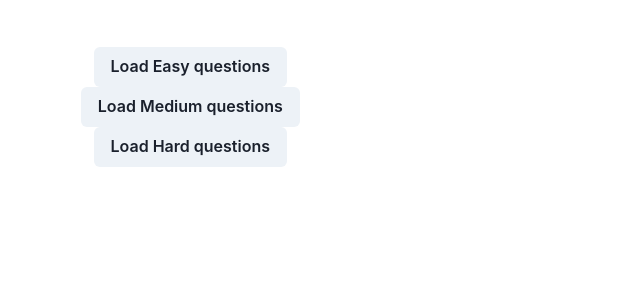
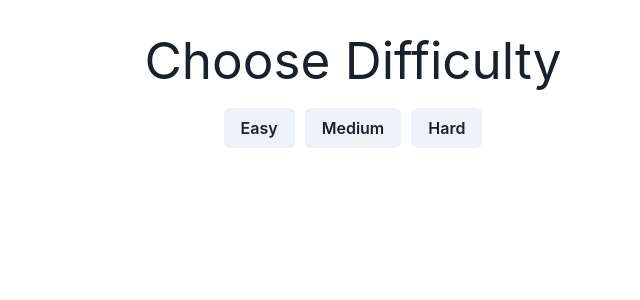
Before and after one commit to olnov/trivia, a React (Vite) app in the folder trivia_frontend/: page /game in a window 1280 px wide. Shown: the top 300 px of the page, without its empty margins (287-927 px from the left). Built offline with nearby package versions, Linux system fonts and the light colour scheme.

Commit message:
Add countdown music

```diff
--- a/trivia_frontend/src/pages/Game.jsx
+++ b/trivia_frontend/src/pages/Game.jsx
@@ -1,6 +1,7 @@
 import { Button } from "@chakra-ui/react";
 import { useEffect, useState } from "react";
 import { useNavigate } from "react-router-dom";
+
 const Game = () => {
   const navigate = useNavigate();
   const [error, setError] = useState(null);
@@ -12,11 +13,14 @@ const Game = () => {
   const [incorrectCount, setIncorrectCount] = useState(0); // Track incorrect answers
   const [quizFinished, setQuizFinished] = useState(false); // Track if the quiz has finished
   const [difficulty, setDifficulty] = useState("easy"); // Track difficulty
+  const [audioPlayed, setAudioPlayed] = useState(false); // Track if audio has played
+
   // Function to shuffle answers (correct and incorrect)
   const shuffleAnswers = (correctAnswer, incorrectAnswers) => {
     const allAnswers = [...incorrectAnswers, correctAnswer];
     return allAnswers.sort(() => Math.random() - 0.5);
   };
+
   const fetchQuestions = async (retryCount = 0, selectedDifficulty) => {
     try {
       const response = await fetch(
@@ -43,6 +47,7 @@ const Game = () => {
       console.error(err);
     }
   };
+
   // Timer for 45 seconds countdown
   useEffect(() => {
     if (questions.length > 0 && !quizFinished) {
@@ -55,18 +60,32 @@ const Game = () => {
           return prevTime - 1;
         });
       }, 1000);
+
       return () => clearInterval(countdown); // Clean up on unmount
     }
   }, [questions, quizFinished]);
+
+  // Play audio 15 seconds after the round starts
+  useEffect(() => {
+    if (!audioPlayed && time <= 30 && questions.length > 0) {
+      const audio = new Audio("countdown.mp3"); // Replace with your audio file URL or local file path
+      audio.play();
+      setAudioPlayed(true); // Ensure it plays only once
+    }
+  }, [time, audioPlayed, questions]);
+
   // Handle answer click and move to the next question
   const handleAnswerClick = (answer) => {
     if (quizFinished) return; // Prevent further answers after quiz finishes
+
     const correctAnswer = questions[currentQuestionIndex].correct_answer;
+
     if (answer === correctAnswer) {
       setCorrectCount((prev) => prev + 1); // Increment correct answers
     } else {
       setIncorrectCount((prev) => prev + 1); // Increment incorrect answers
     }
+
     const nextQuestionIndex = currentQuestionIndex + 1;
     if (nextQuestionIndex < questions.length) {
       setCurrentQuestionIndex(nextQuestionIndex);
@@ -80,34 +99,31 @@ const Game = () => {
       setQuizFinished(true); // End the quiz if all questions are answered
     }
   };
+
   if (error) {
     return <p>{error}</p>;
   }
+
   if (questions.length === 0) {
     return (
       <>
+        <h1>Choose Difficulty</h1>
         <div
           style={{
-            width: "48%",
-            margin: "5px 0",
-            padding: "10px",
-            fontSize: "24px",
-            cursor: "pointer",
+            display: "flex",
+            justifyContent: "center",
+            gap: "10px", // Space between buttons
+            margin: "20px 0", // Space between header and buttons
           }}
         >
-          <Button onClick={() => fetchQuestions(0, "easy")}>
-            Load Easy questions
-          </Button>
-          <Button onClick={() => fetchQuestions(0, "medium")}>
-            Load Medium questions
-          </Button>
-          <Button onClick={() => fetchQuestions(0, "hard")}>
-            Load Hard questions
-          </Button>
+          <Button onClick={() => fetchQuestions(0, "easy")}>Easy</Button>
+          <Button onClick={() => fetchQuestions(0, "medium")}>Medium</Button>
+          <Button onClick={() => fetchQuestions(0, "hard")}>Hard</Button>
         </div>
       </>
     );
   }
+
   if (quizFinished || time === 0) {
     // Calculate the final score based on the difficulty and correct answers
     let finalScoreMultiplier = 1; // Default for easy
@@ -116,7 +132,9 @@ const Game = () => {
     } else if (difficulty === "hard") {
       finalScoreMultiplier = 3; // Triple points for hard
     }
+
     const finalScore = correctCount * finalScoreMultiplier; // Multiply correct answers by the difficulty multiplier
+
     return (
       <div>
         <h1>Quiz Finished!</h1>
@@ -128,14 +146,18 @@ const Game = () => {
       </div>
     );
   }
+
   const currentQuestion = questions[currentQuestionIndex];
+
   return (
     <div>
       <h1>Quiz</h1>
       <h3>
         Question {currentQuestionIndex + 1} of {questions.length}:
       </h3>
+      {/* Display the question */}
       <h1 dangerouslySetInnerHTML={{ __html: currentQuestion.question }} />
+
       {/* Display the shuffled answers in two rows (2 buttons per row) */}
       <div
         style={{
@@ -158,13 +180,15 @@ const Game = () => {
               cursor: "pointer",
             }}
           >
-            {answer}
+            <span dangerouslySetInnerHTML={{ __html: answer }} />
           </Button>
         ))}
       </div>
+
       {/* Display the countdown timer */}
       <p>Time Remaining: {time} seconds</p>
     </div>
   );
 };
+
 export default Game;
--- a/trivia_frontend/src/pages/Home.jsx
+++ b/trivia_frontend/src/pages/Home.jsx
@@ -12,11 +12,22 @@ const Home = () => {
   return (
     <>
       <Box>
-        <Text fontSize={32}>Welcome yound quizzard!</Text>
+        <Text fontSize={32}>Welcome young quizzard!</Text>
         <Box width={400}>
-          Well done on ligging in and creating your profile! When ready, cleck
-          begin to start your journey and become quizzard. Alternatively, see
+          Well done on logging in and creating your profile! When ready, click
+          Begin to start your journey and become a quizzard. Alternatively, see
           your score on the Leaderboard. Stay tuned for new changes soon!
+        </Box>
+        <Box>
+          <span>
+            <br></br>
+            <Text fontSize={24}>Points per answer</Text>
+            <ul>
+              <li>Easy = 1 point</li>
+              <li>Medium = 2 points</li>
+              <li>Hard = 3 points</li>
+            </ul>
+          </span>
         </Box>
         <Box>
           <Button onClick={handleClick}>Begin</Button>&nbsp;
```
Also changed, not shown: 1 other file (tests, documents, lock files or other folders).
